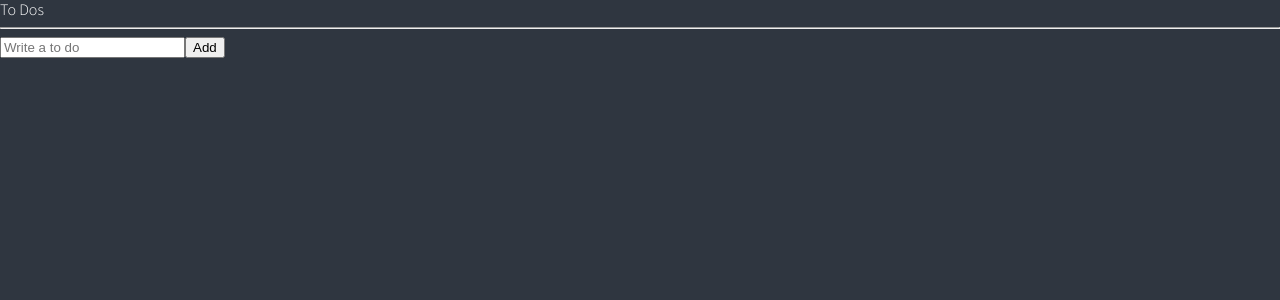
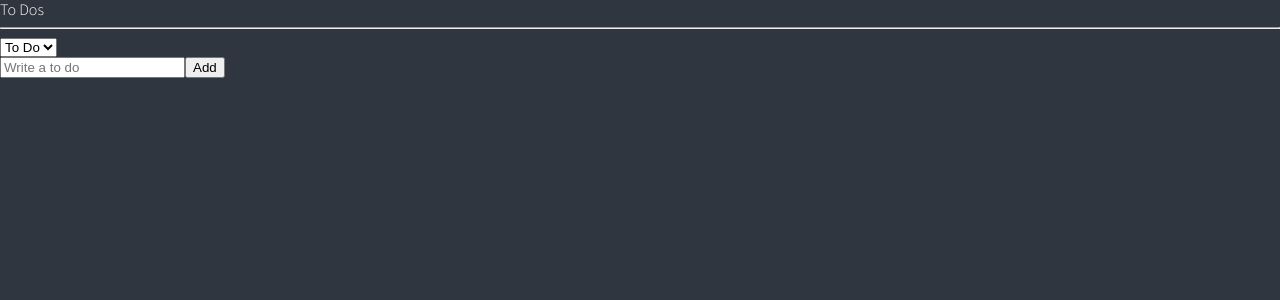
Before and after one commit to jwhong70/r-recoil, a React (Create React App) app: page / in a window 1280 px wide. Shown: the top 300 px of the page. Built offline with nearby package versions, Linux system fonts and the light colour scheme.

Commit message:
#9 Category Select

```diff
--- a/src/atoms.tsx
+++ b/src/atoms.tsx
@@ -1,4 +1,4 @@
-import { atom } from "recoil";
+import { atom, selector } from "recoil";
 
 export enum Categories {
   "TO_DO" = "TO_DO",
@@ -15,3 +15,11 @@ export const categoryState = atom<Categories>({
   key: "category",
   default: Categories.TO_DO,
 });
+export const toDoSelector = selector({
+  key: "toDoSelector",
+  get: ({ get }) => {
+    const toDos = get(toDoState);
+    const category = get(categoryState);
+    return toDos.filter((toDo) => toDo.category === category);
+  },
+});
--- a/src/components/ToDoList.tsx
+++ b/src/components/ToDoList.tsx
@@ -1,14 +1,25 @@
-import { useRecoilValue } from "recoil";
-import { toDoState } from "./../atoms";
+import { useRecoilValue, useRecoilState } from "recoil";
+import { toDoSelector, categoryState, Categories } from "./../atoms";
 import CreateToDo from "./CreateToDo";
 import ToDo from "./ToDo";
 
 function ToDoList() {
-  const toDos = useRecoilValue(toDoState);
+  const toDos = useRecoilValue(toDoSelector);
+  const [category, setCategory] = useRecoilState(categoryState);
+  const onInput = (event: React.FormEvent<HTMLSelectElement>) => {
+    setCategory(event.currentTarget.value as any);
+  };
   return (
     <div>
       <h1>To Dos</h1>
       <hr />
+      <form>
+        <select value={category} onInput={onInput}>
+          <option value={Categories.TO_DO}>To Do</option>
+          <option value={Categories.DOING}>Doing</option>
+          <option value={Categories.DONE}>Done</option>
+        </select>
+      </form>
       <CreateToDo />
       {toDos?.map((toDo) => (
         <ToDo key={toDo.id} {...toDo} />
```
